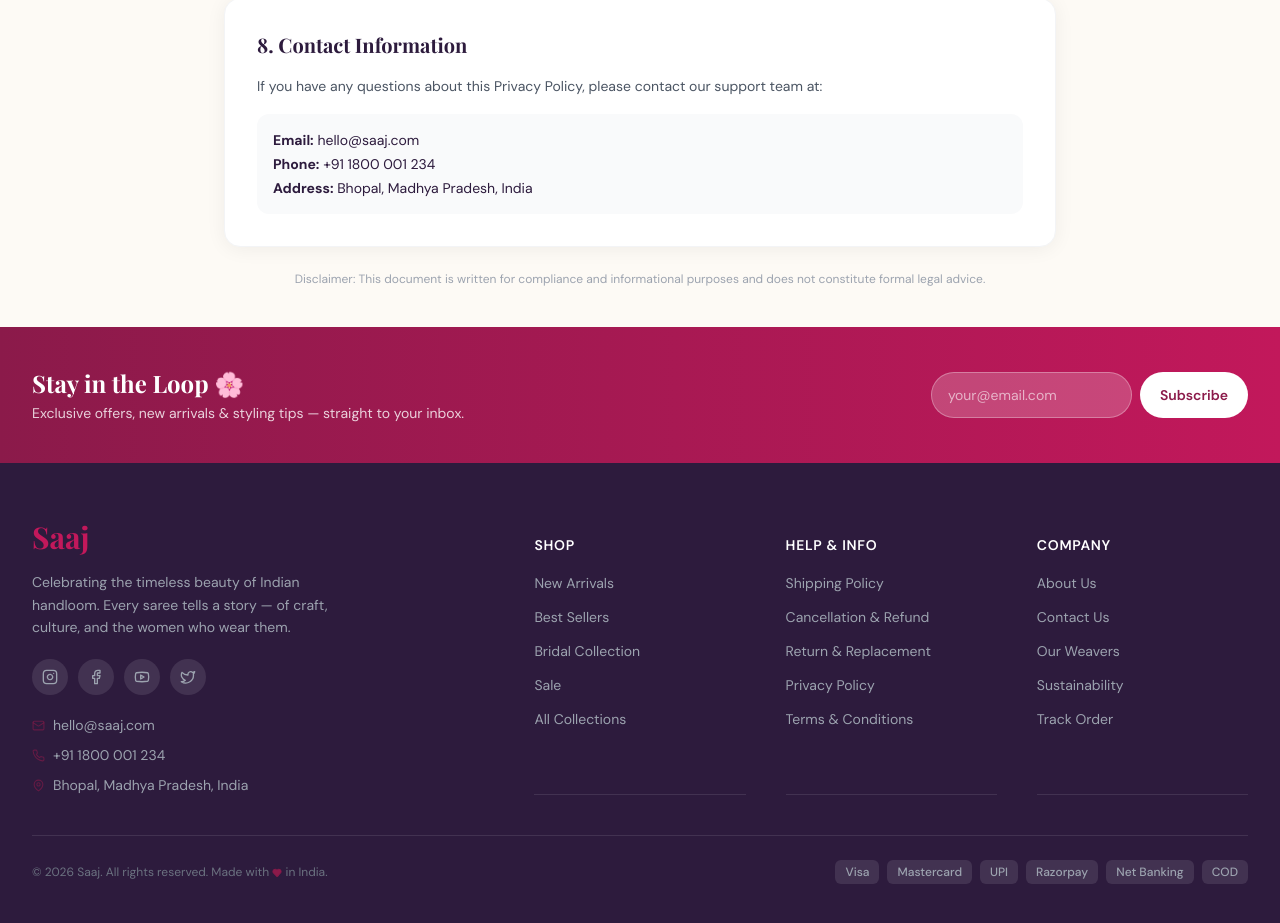
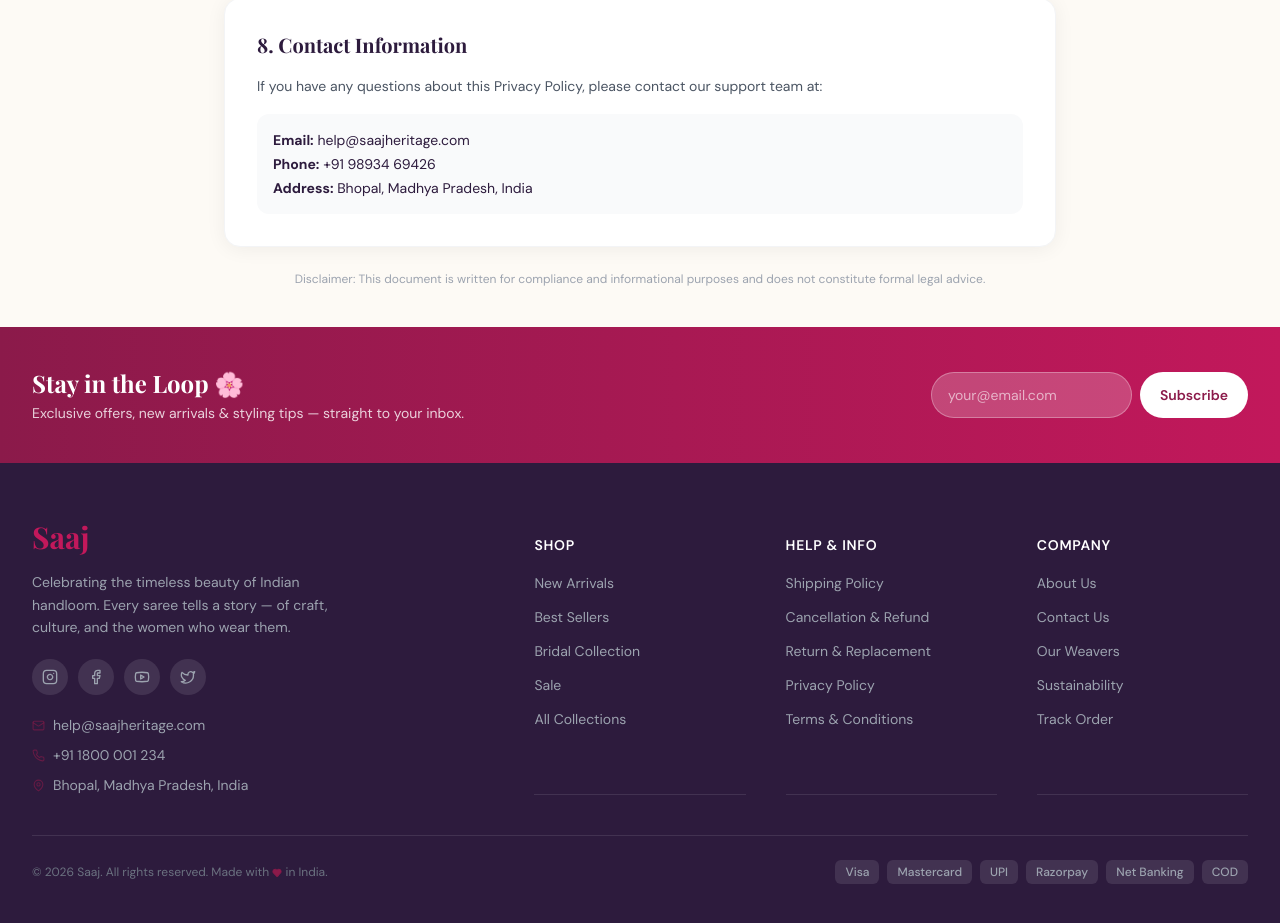
Before and after one commit to tanveersaurce/saree-store-main, a React (Create React App) app in the folder frontend/: page /privacy-policy in a window 1280 px wide. Shown: the part 1900-2823 px from the top of the page. Built offline with nearby package versions, Linux system fonts and the light colour scheme; no server answers; the HTML template or start-up script is replaced by a standard one; a web font is replaced by a local one.

Commit message:
update email and phone num

```diff
--- a/frontend/src/components/layout/Footer.jsx
+++ b/frontend/src/components/layout/Footer.jsx
@@ -31,7 +31,7 @@
 };
 
 const socialLinks = [
-  { icon: Instagram, href: '#', label: 'Instagram', color: 'hover:text-pink-400 hover:bg-pink-500/20' },
+  { icon: Instagram, href: 'https://www.instagram.com/saajheritage/', label: 'Instagram', color: 'hover:text-pink-400 hover:bg-pink-500/20' },
   { icon: Facebook,  href: '#', label: 'Facebook',  color: 'hover:text-blue-400 hover:bg-blue-500/20'  },
   { icon: Youtube,   href: '#', label: 'YouTube',   color: 'hover:text-red-400  hover:bg-red-500/20'   },
   { icon: Twitter,   href: '#', label: 'Twitter',   color: 'hover:text-sky-400  hover:bg-sky-500/20'   },
@@ -158,14 +158,14 @@
             {/* Contact info — 2-col on mobile/tablet for compactness */}
             <div className="grid grid-cols-1 sm:grid-cols-2 lg:grid-cols-1 gap-2.5">
               <a
-                href="mailto:hello@saaj.com"
+                href="help@saajheritage.com"
                 className="flex items-center gap-2 text-gray-400 text-sm hover:text-saree-crimson transition-colors"
               >
                 <Mail size={13} className="text-saree-rose/60 flex-shrink-0" />
-                hello@saaj.com
+                help@saajheritage.com
               </a>
               <a
-                href="tel:+911800001234"
+                href="tel:+9198934 69426"
                 className="flex items-center gap-2 text-gray-400 text-sm hover:text-saree-crimson transition-colors"
               >
                 <Phone size={13} className="text-saree-rose/60 flex-shrink-0" />
--- a/frontend/src/pages/PrivacyPolicy.jsx
+++ b/frontend/src/pages/PrivacyPolicy.jsx
@@ -89,8 +89,8 @@
               If you have any questions about this Privacy Policy, please contact our support team at:
             </p>
             <div className="mt-4 p-4 bg-gray-50 rounded-xl text-sm space-y-1">
-              <p><strong>Email:</strong> hello@saaj.com</p>
-              <p><strong>Phone:</strong> +91 1800 001 234</p>
+              <p><strong>Email:</strong> help@saajheritage.com</p>
+              <p><strong>Phone:</strong> +91 98934 69426</p>
               <p><strong>Address:</strong> Bhopal, Madhya Pradesh, India</p>
             </div>
           </section>
--- a/frontend/src/pages/ReturnReplacement.jsx
+++ b/frontend/src/pages/ReturnReplacement.jsx
@@ -76,8 +76,8 @@
           <section className="bg-white rounded-2xl p-6 md:p-8 shadow-card border border-gray-100">
             <h2 className="font-display text-xl font-bold text-saree-charcoal mb-4">7. Contact Support</h2>
             <div className="p-4 bg-gray-50 rounded-xl text-sm space-y-1">
-              <p><strong>Email:</strong> hello@saaj.com</p>
-              <p><strong>Phone:</strong> +91 1800 001 234</p>
+              <p><strong>Email:</strong> help@saajheritage.com</p>
+              <p><strong>Phone:</strong> +91 98934 69426</p>
             </div>
           </section>
         </div>
--- a/frontend/src/pages/ShippingPolicy.jsx
+++ b/frontend/src/pages/ShippingPolicy.jsx
@@ -78,8 +78,8 @@
           <section className="bg-white rounded-2xl p-6 md:p-8 shadow-card border border-gray-100">
             <h2 className="font-display text-xl font-bold text-saree-charcoal mb-4">8. Customer Support</h2>
             <div className="p-4 bg-gray-50 rounded-xl text-sm space-y-1">
-              <p><strong>Email:</strong> hello@saaj.com</p>
-              <p><strong>Phone:</strong> +91 1800 001 234</p>
+              <p><strong>Email:</strong> help@saajheritage.com</p>
+              <p><strong>Phone:</strong> +91 98934 69426</p>
             </div>
           </section>
         </div>
--- a/frontend/src/pages/TermsConditions.jsx
+++ b/frontend/src/pages/TermsConditions.jsx
@@ -86,8 +86,8 @@
               For any clarifications regarding these Terms & Conditions, please contact us at:
             </p>
             <div className="mt-4 p-4 bg-gray-50 rounded-xl text-sm space-y-1">
-              <p><strong>Email:</strong> hello@saaj.com</p>
-              <p><strong>Phone:</strong> +91 1800 001 234</p>
+              <p><strong>Email:</strong> help@saajheritage.com</p>
+              <p><strong>Phone:</strong> +91 98934 69426</p>
               <p><strong>Address:</strong> Bhopal, Madhya Pradesh, India</p>
             </div>
           </section>
```
